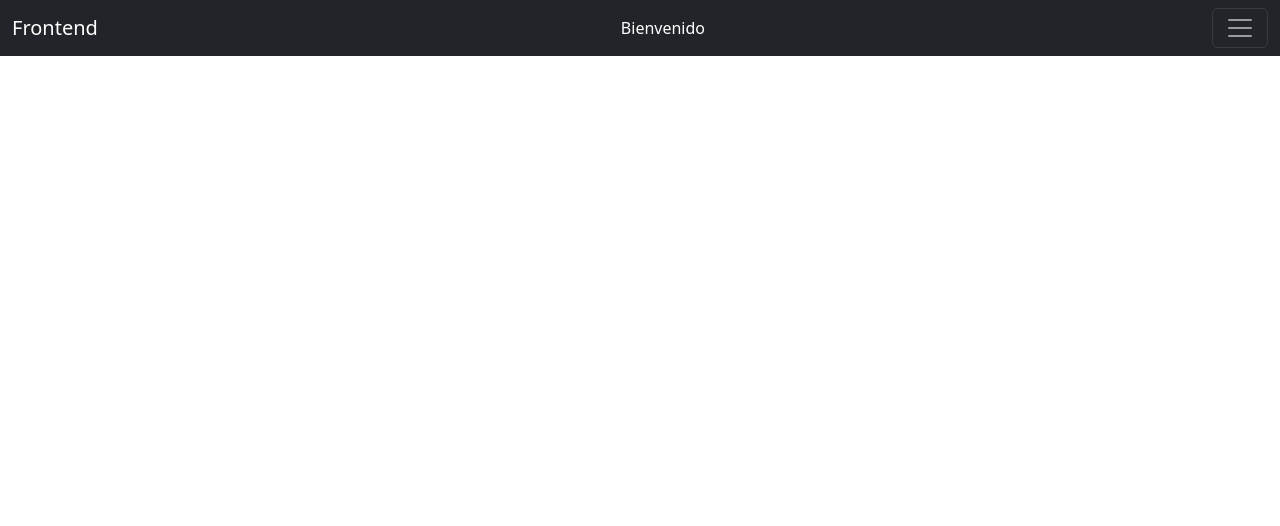
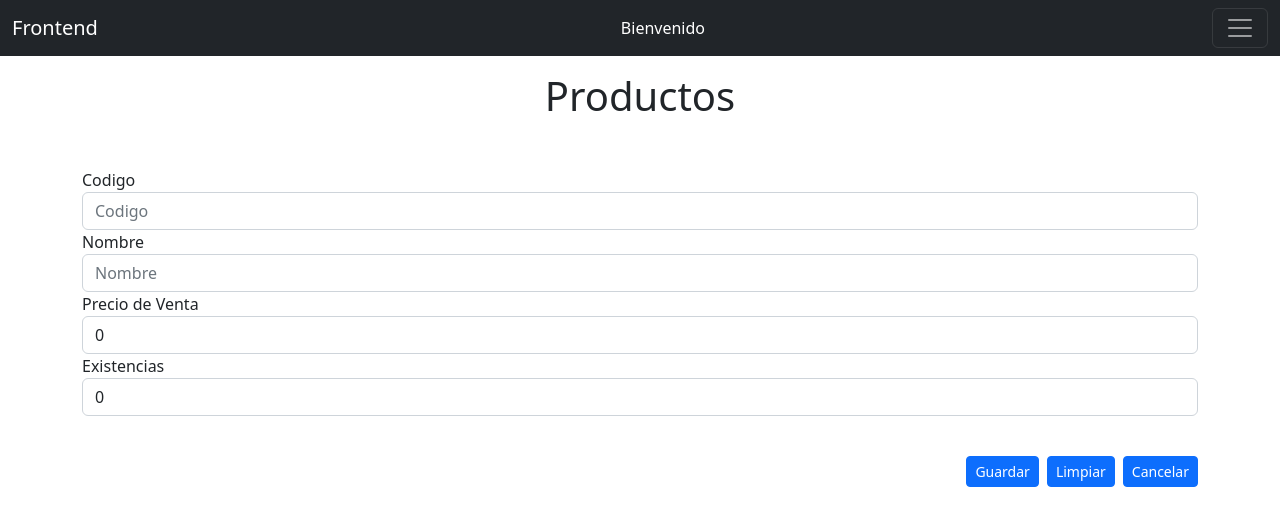
Before and after one commit to jg2kpy/ProjectFrontend3, an Angular app: page /productos/agregar in a window 1280 px wide. Before the commit this address led to /. Shown: the top 526 px of the page. Built offline with nearby package versions, Linux system fonts and the light colour scheme.

Commit message:
feat: agregar productos

```diff
--- /dev/null
+++ b/src/app/agregar-producto/agregar-producto.component.html
@@ -0,0 +1,22 @@
+<app-navbar></app-navbar>
+<br><br><br>
+<div class="container">
+    <div style="text-align: center;">
+        <h1>Productos</h1>
+    </div>
+
+    <br>
+    <form class="mb-3 mt-3">
+        Codigo <input type="string" class="form-control" placeholder="Codigo" [(ngModel)]="codigo" [ngModelOptions]="{standalone: true}">
+        Nombre <input type="string" class="form-control" placeholder="Nombre" [(ngModel)]="nombre" [ngModelOptions]="{standalone: true}">
+        Precio de Venta <input type="number" class="form-control" placeholder="Precio de Venta" [(ngModel)]="precioVenta" [ngModelOptions]="{standalone: true}">
+        Existencias <input type="number" class="form-control" placeholder="Existencias" [(ngModel)]="existencia" [ngModelOptions]="{standalone: true}">
+    </form>
+    <br>
+
+    <div class="d-grid gap-2 d-md-flex justify-content-md-end">
+        <button type="button" class="btn btn-primary btn-sm" (click)="guardar()">Guardar</button>
+        <button type="button" class="btn btn-primary btn-sm" (click)="limpiar()">Limpiar</button>
+        <a class="btn btn-primary btn-sm" href="/productos">Cancelar</a>
+    </div>
+</div>
--- /dev/null
+++ b/src/app/agregar-producto/agregar-producto.component.ts
@@ -0,0 +1,50 @@
+import { Component, OnInit } from '@angular/core';
+import { Router } from '@angular/router';
+import { Producto } from '../models/producto.model';
+import { ProductosService } from '../service/productos.service';
+
+@Component({
+  selector: 'app-agregar-producto',
+  templateUrl: './agregar-producto.component.html',
+  styleUrls: ['./agregar-producto.component.css']
+})
+export class AgregarProductoComponent implements OnInit {
+
+  codigo: String = "";
+  nombre: String = "";
+  precioVenta: number = 0;
+  existencia: number = 0;
+
+  constructor(
+    private productosService: ProductosService,
+    private router: Router
+  ) { }
+
+  ngOnInit(): void {
+  }
+
+  guardar() {
+    console.log('guardar');
+    let producto: Producto = {
+      codigo: this.codigo,
+      nombre: this.nombre,
+      precioVenta: this.precioVenta,
+      existencia: this.existencia,
+    }
+    let result = this.productosService.addProducto(producto);
+    if (result == null) {
+      alert('El codigo ya está en uso');
+    } else {
+      alert('Se guardo correctamente')
+      this.router.navigate(['/productos']);
+    }
+  };
+
+  limpiar() {
+    this.codigo = "";
+    this.nombre = "";
+    this.precioVenta = 0;
+    this.existencia = 0;
+  }
+
+}
--- a/src/app/app-routing.module.ts
+++ b/src/app/app-routing.module.ts
@@ -4,6 +4,7 @@ import { RouterModule, Routes } from '@angular/router';
 import { HomeComponent } from './home/home.component';
 import { ClientesComponent } from './clientes/clientes.component';
 import { ProductosComponent } from './productos/productos.component';
+import { AgregarProductoComponent } from './agregar-producto/agregar-producto.component';
 
 const routes: Routes = [
   {
@@ -18,6 +19,10 @@ const routes: Routes = [
     path: 'productos',
     component: ProductosComponent,
   },
+  {
+    path: 'productos/agregar',
+    component: AgregarProductoComponent,
+  },
 ];
 
 @NgModule({
--- a/src/app/app.module.ts
+++ b/src/app/app.module.ts
@@ -1,5 +1,6 @@
 import { NgModule } from '@angular/core';
 import { BrowserModule } from '@angular/platform-browser';
+import { FormsModule } from '@angular/forms';
 
 import { AppRoutingModule } from './app-routing.module';
 import { AppComponent } from './app.component';
@@ -7,6 +8,7 @@ import { NavbarComponent } from './navbar/navbar.component';
 import { ClientesComponent } from './clientes/clientes.component';
 import { HomeComponent } from './home/home.component';
 import { ProductosComponent } from './productos/productos.component';
+import { AgregarProductoComponent } from './agregar-producto/agregar-producto.component';
 
 @NgModule({
   declarations: [
@@ -15,8 +17,9 @@ import { ProductosComponent } from './productos/productos.component';
     ClientesComponent,
     HomeComponent,
     ProductosComponent,
+    AgregarProductoComponent,
   ],
-  imports: [BrowserModule, AppRoutingModule],
+  imports: [BrowserModule, AppRoutingModule, FormsModule],
   providers: [],
   bootstrap: [AppComponent],
 })
--- a/src/app/productos/productos.component.html
+++ b/src/app/productos/productos.component.html
@@ -24,7 +24,7 @@
         </tbody>
     </table>
     <div class="d-grid gap-2 d-md-flex justify-content-md-end">
-        <a class="btn btn-primary btn-sm" href="/ficha-clinica/agregar-ficha">Agregar Producto</a>
+        <a class="btn btn-primary btn-sm" href="productos/agregar">Agregar Producto</a>
     </div>
 </div>
 <br>
```
Also changed, not shown: src/app/agregar-producto/agregar-producto.component.css (added), 1 other file (tests, documents, lock files or other folders).
